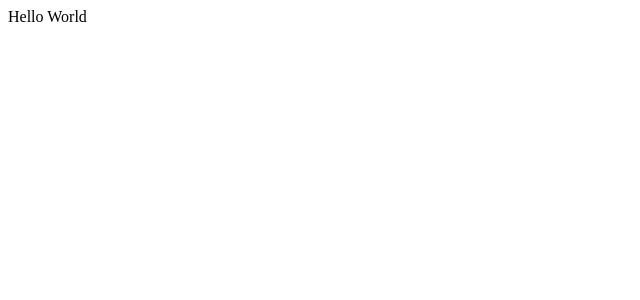
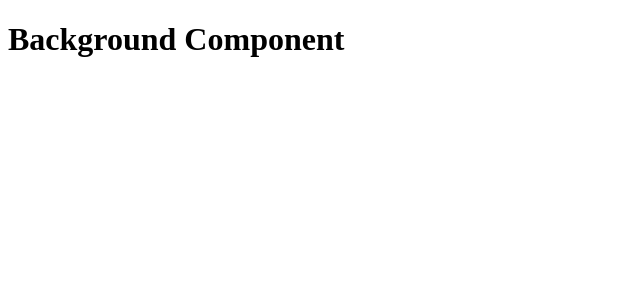
Before and after one commit to sourabhbagde/teddy-bear, a React (Vite) app: page / in a window 1280 px wide. Shown: the top 300 px of the page, without its empty margins (0-640 px from the left). Built offline with nearby package versions, Linux system fonts and the light colour scheme.

Commit message:
Added a component

```diff
--- a/App.jsx
+++ /dev/null
@@ -1,8 +0,0 @@
-import React from 'react';
-import ReactDOM from 'react-dom/client';
-const App = () => {
-  return <div>Hello World</div>;
-};
-const root = ReactDOM.createRoot(document.getElementById('root'));
-root.render(<App />);
-export default App;
--- a/index.html
+++ b/index.html
@@ -4,12 +4,12 @@
     <meta charset="UTF-8" />
     <meta name="viewport" content="width=device-width, initial-scale=1.0" />
     <title>Teddy Bear</title>
-    <link rel="stylesheet" href="index.css" />
+    <link rel="stylesheet" href="./src/index.css" />
   </head>
   <body>
     <div id="root">
       <h1>Not Rendered</h1>
     </div>
-    <script type="module" src="App.jsx"></script>
+    <script type="module" src="./src/App.jsx"></script>
   </body>
 </html>
--- /dev/null
+++ b/src/App.jsx
@@ -0,0 +1,25 @@
+import React, { Children } from 'react';
+import ReactDOM from 'react-dom/client';
+import Background from './components/Background';
+import { createBrowserRouter, Outlet, RouterProvider } from 'react-router';
+
+const AppLayOut = () => {
+  return (
+    <div className="app">
+      <Background />
+    </div>
+  );
+};
+
+const router = createBrowserRouter([
+  {
+    path: '/',
+    element: <AppLayOut />,
+  },
+]);
+const App = () => {
+  return <div>Hello World</div>;
+};
+
+const root = ReactDOM.createRoot(document.getElementById('root'));
+root.render(<RouterProvider router={router} />);
--- /dev/null
+++ b/src/components/Background.jsx
@@ -0,0 +1,11 @@
+import React from 'react';
+
+const Background = () => {
+  return (
+    <div>
+      <h1>Background Component</h1>
+    </div>
+  );
+};
+
+export default Background;
```
